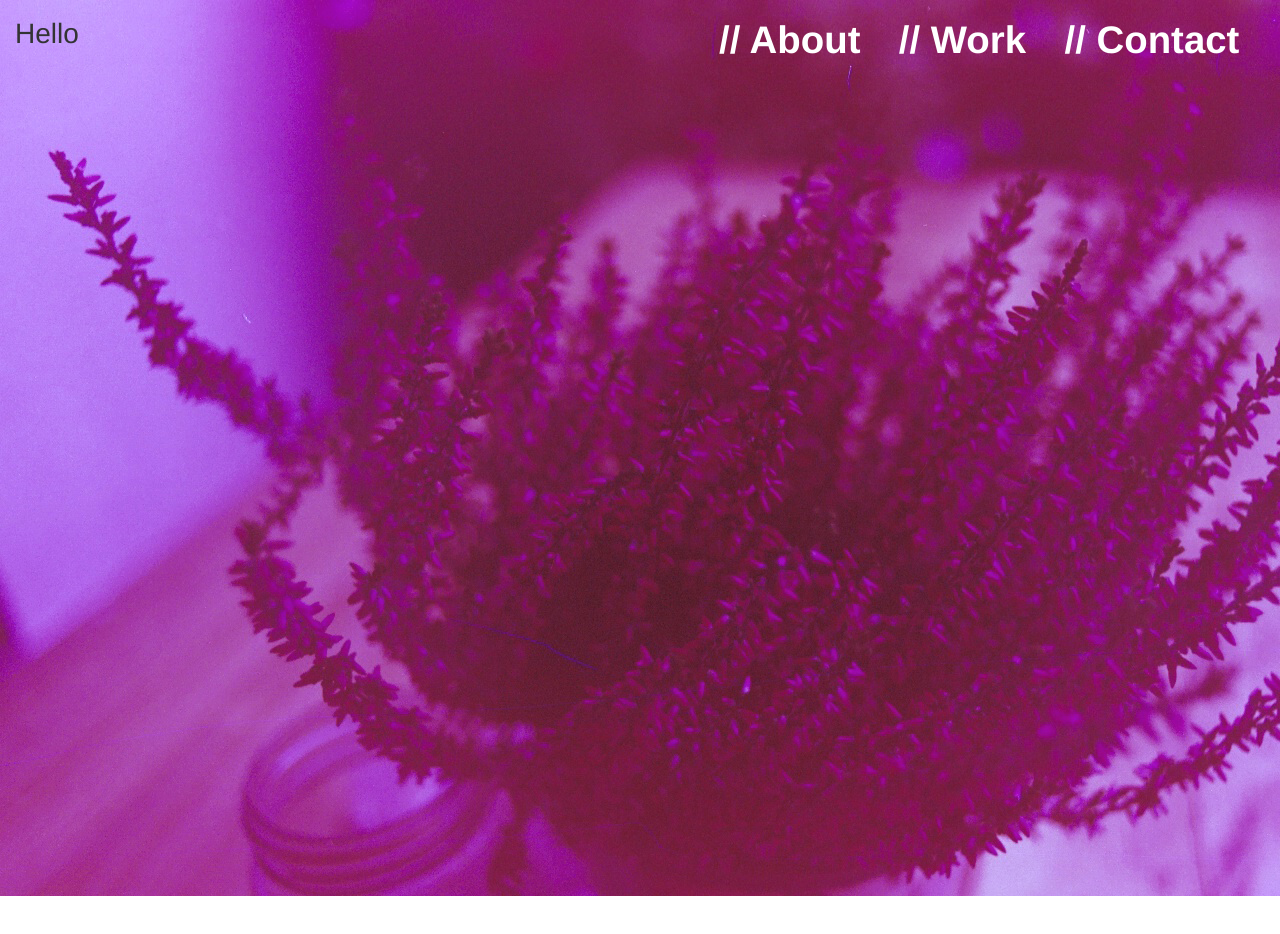
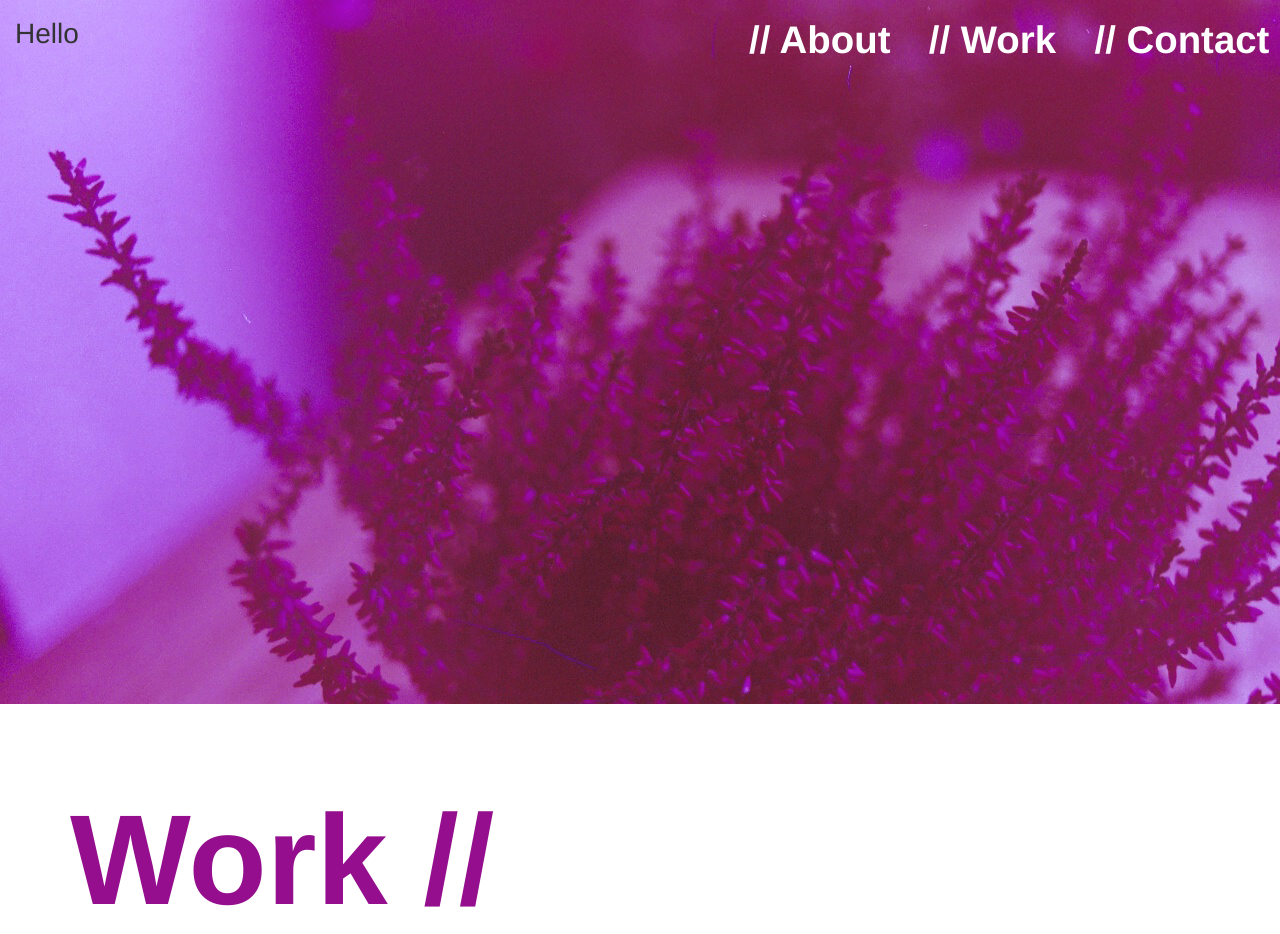
Before and after one commit to lindsgil/portfolio, a website: page index.html in a window 1280 px wide. Shown: the top 934 px of the page. Drawn offline with nearby package versions, Linux system fonts and the light colour scheme; files that its build step writes are made by us from their sources; a script that the page names is missing.

Commit message:
added content-box to webkit-sizing to cover hero image at browser widths above 1200px

```diff
--- a/index.html
+++ b/index.html
@@ -28,8 +28,8 @@
   <body>
     <!--START: top nav bar menu with links and social icons-->
     <!--START: header hero image under nav bar for title -->
-    <div class="container header-image">
-      <div class = "row">
+    <div class="container-fluid header-image">
+      <div class="row">
         <div class="col-xs-12 main-navbar">
           <button type="button" class="hamburger" name="button-menu">&#9776</button>
           <ul>
@@ -38,7 +38,9 @@
             <li class="site-nav" id="work-nav"><a href="#" class="site-nav" id="work-nav">// Work</a></li>
             <li class="site-nav" id="about-nav"><a href="#" class="site-nav" id="about-nav">// About</a></li>
           </ul>
-          <h1 class="hero-image-text">Hello</h1>
+          <div class="hero-text-box">
+            <h1 class="hero-image-text">Hello</h1>
+          </div>
         </div>
       </div>
     </div>
--- a/styles/modules.css
+++ b/styles/modules.css
@@ -1,8 +1,9 @@
 div.header-image {
   background-image: url('../images/038_38.JPG');
   background-repeat: no-repeat;
-  height: 70vw;
+  height: 55vw;
   width: 100%;
+  -webkit-box-sizing: content-box !important;
 }
 
 .navbar-default {
@@ -115,6 +116,15 @@ button {
 .d-block {
   height: 100%;
 }
+@media only screen and (min-width: 1000px) {
+  div.header-image {
+    background-image: url('../images/038_38.JPG');
+    background-repeat: no-repeat;
+    height: 55vw;
+    width: 100%;
+    -webkit-box-sizing: content-box !important;
+  }
+}
 @media only screen and (max-width: 500px) {
   button {
     display: inline-block;
```
Also changed, not shown: 1 other file.
